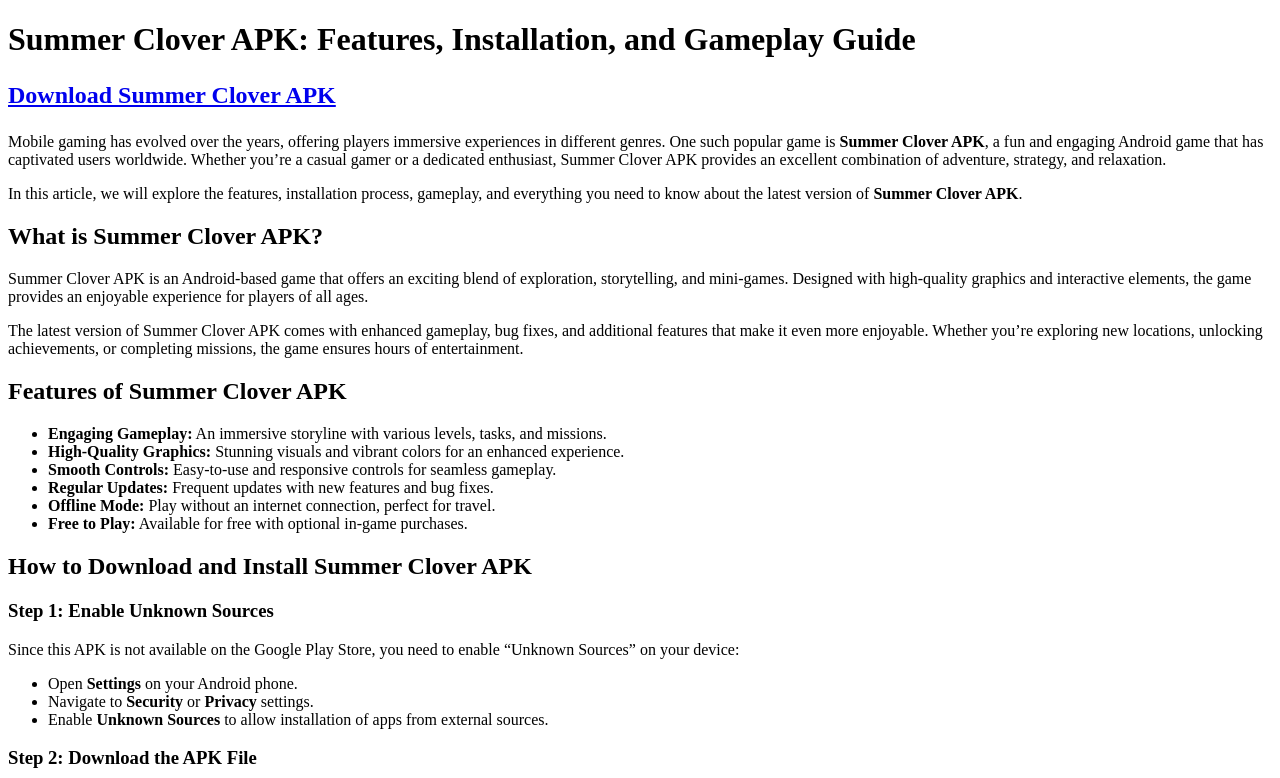
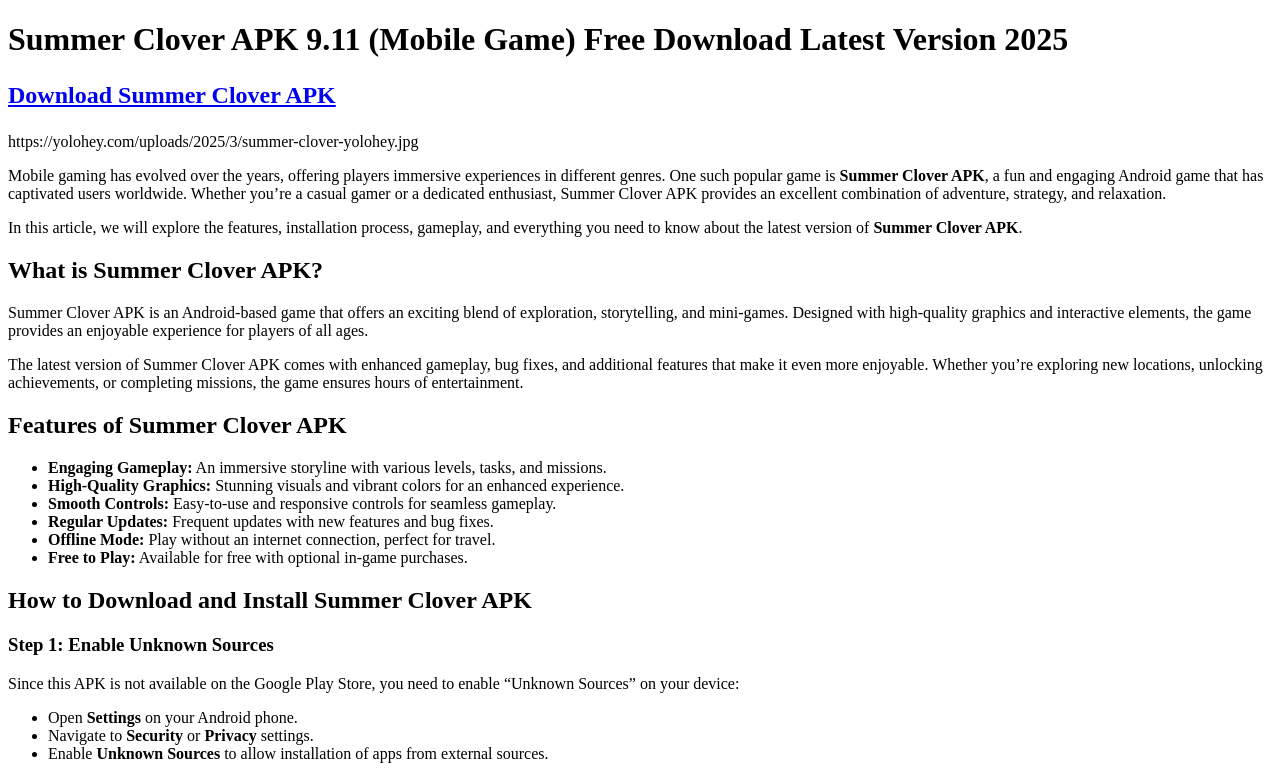
Before and after one commit to nkjwefhbsrjfgeighkgh/Summer-Clove, a plain HTML site: page index.html in a window 1280 px wide. Shown: the top 778 px of the page. Drawn offline with Linux system fonts and the light colour scheme.

Commit message:
Update index.html

```diff
--- a/index.html
+++ b/index.html
@@ -11,9 +11,10 @@
 <body>
 
     <header>
-        <h1>Summer Clover APK: Features, Installation, and Gameplay Guide</h1>
+        <h1>Summer Clover APK 9.11 (Mobile Game) Free Download Latest Version 2025 </h1>
     </header>
      <h2><p><a href="[Summer Clover APK](https://summer-clover.th.yolohey.com/)">Download Summer Clover APK</a></p></h2>
+    https://yolohey.com/uploads/2025/3/summer-clover-yolohey.jpg
     <section>
         <p>Mobile gaming has evolved over the years, offering players immersive experiences in different genres. One such popular game is <strong>Summer Clover APK</strong>, a fun and engaging Android game that has captivated users worldwide. Whether you’re a casual gamer or a dedicated enthusiast, Summer Clover APK provides an excellent combination of adventure, strategy, and relaxation.</p>
         <p>In this article, we will explore the features, installation process, gameplay, and everything you need to know about the latest version of <strong>Summer Clover APK</strong>.</p>
```
